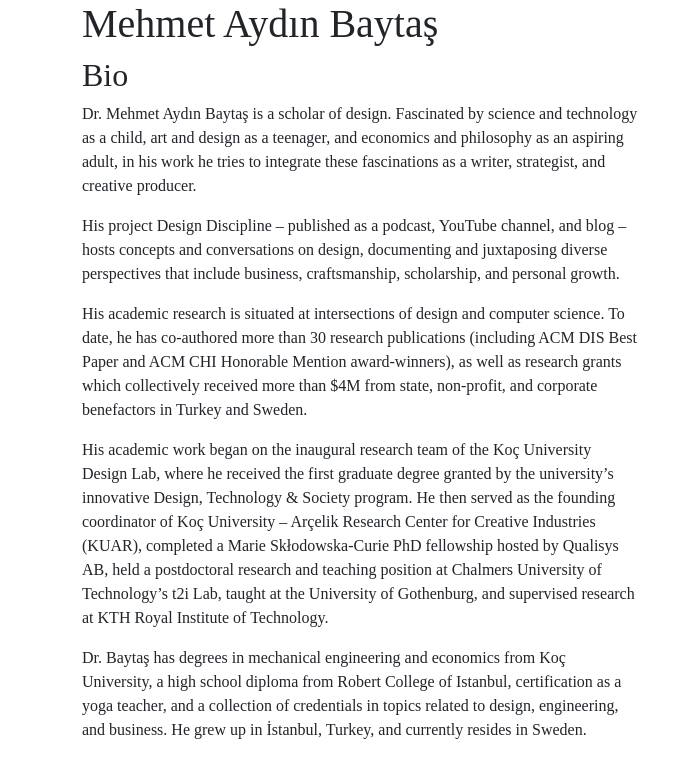
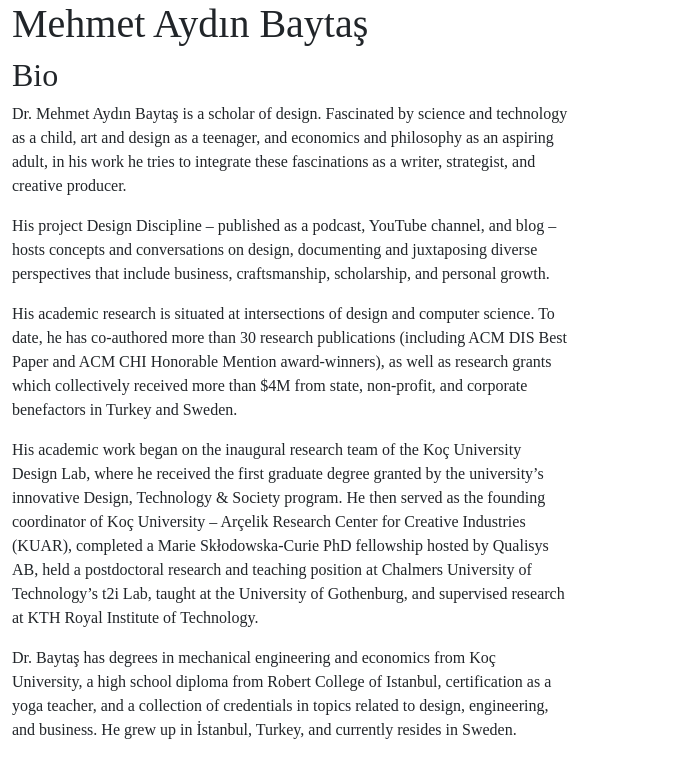
Before and after one commit to l77l77/mbaytas.github.io, a Jekyll site: the page built from README.md, in a window 1280 px wide. Shown: the top 778 px of the page, without its empty margins (0-689 px from the left). Built offline with Jekyll 4.4.1, drawn with Linux system fonts in a browser that asks for light colours; some web fonts are replaced; our own code applies the rules of GitHub Pages for plain Markdown files; comment, search, counter and statistics services are not loaded.

Commit message:
Update default.html

```diff
--- a/_layouts/default.html
+++ b/_layouts/default.html
@@ -25,6 +25,10 @@
         font-family: neue-haas-grotesk-display;
       }
 
+      .container {
+        margin: 0;
+      }
+
     </style>
 
   </head>
```
